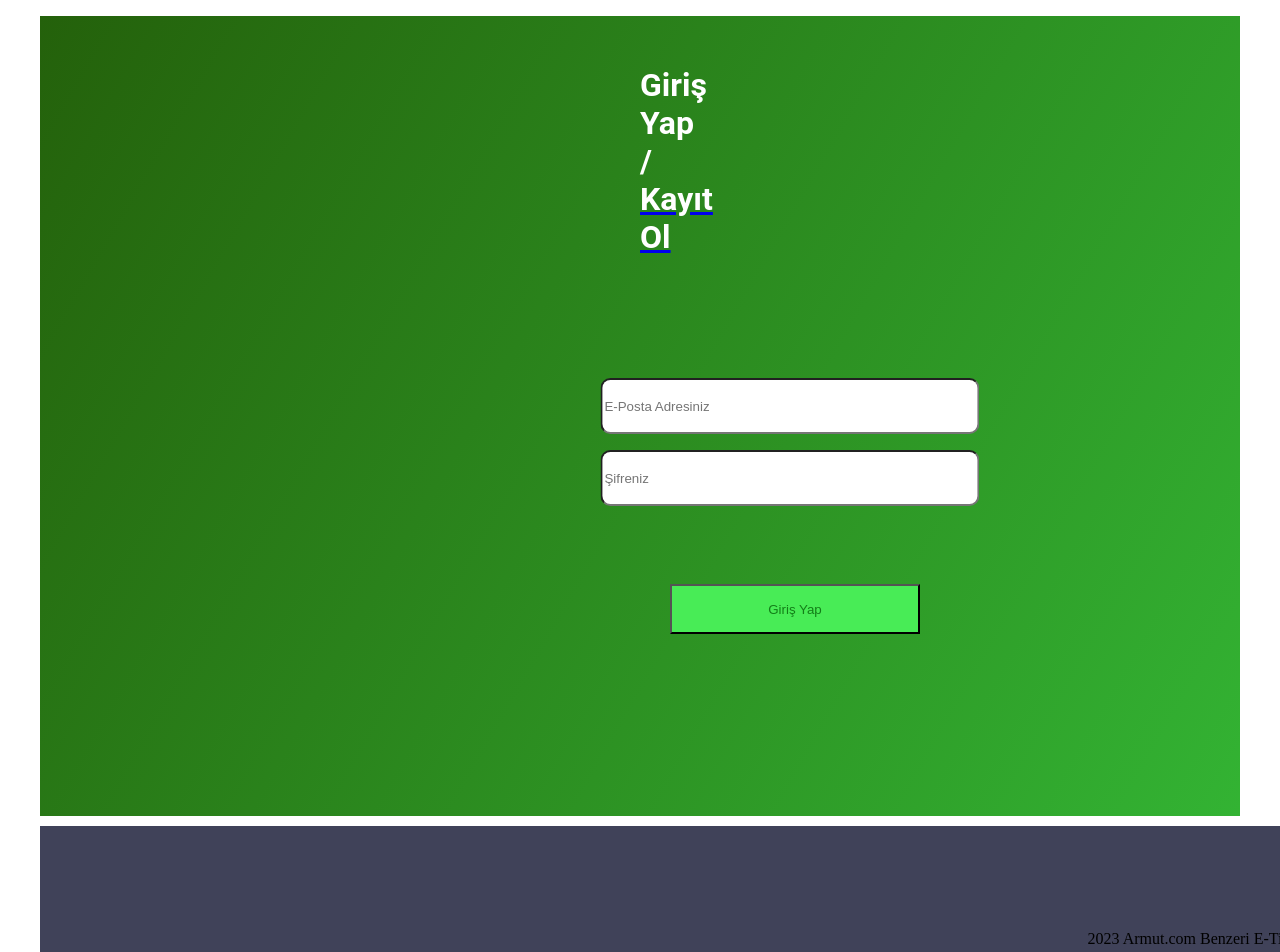
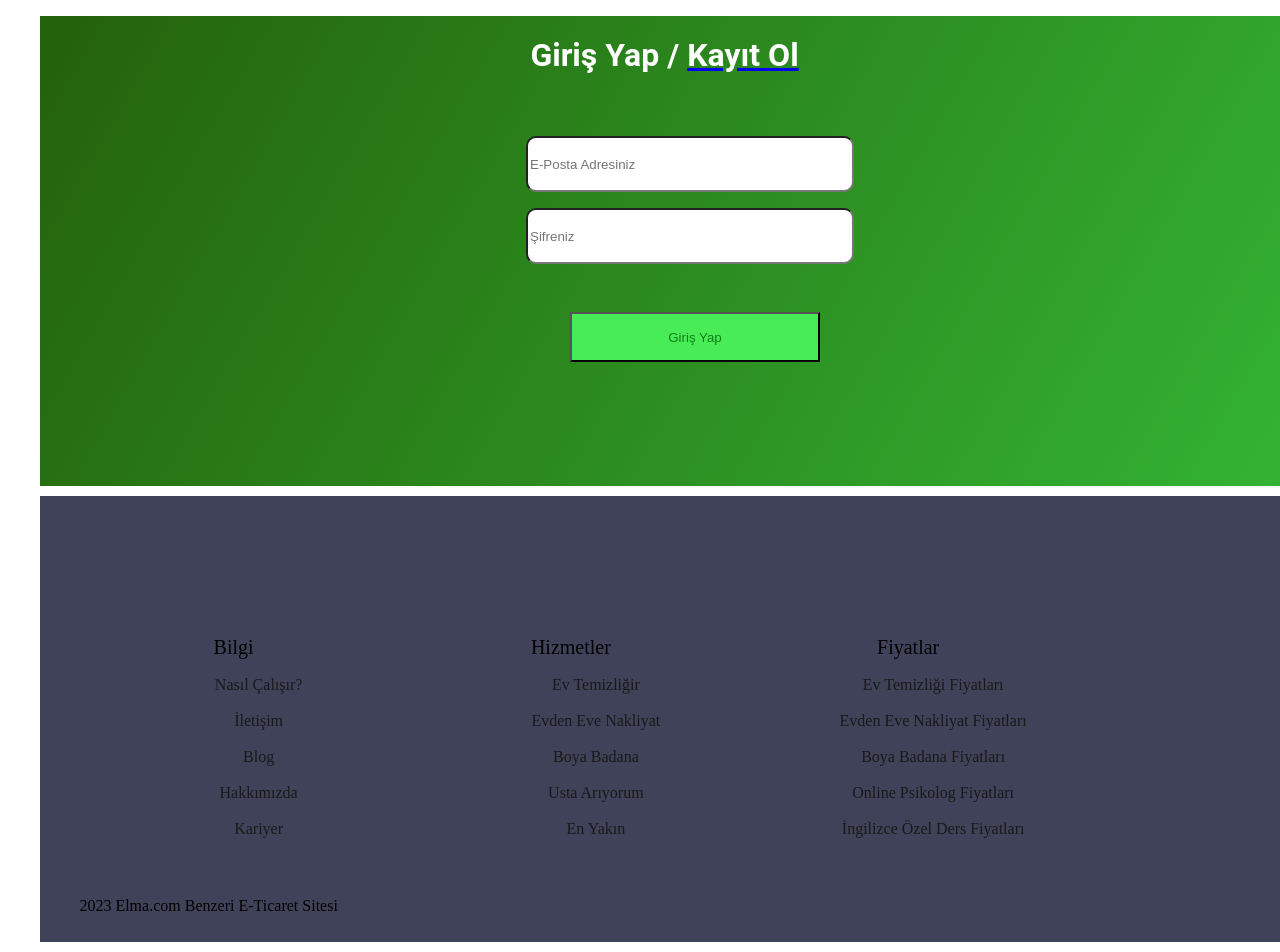
Before and after one commit to nildembuse/ArmutClone, a React (Vite) app: page /login in a window 1280 px wide. Shown: the part 120-1072 px from the top of the page. Built offline with nearby package versions, Linux system fonts and the light colour scheme.

Commit message:
duzenlemeler yapiliyor

```diff
--- a/src/App.css
+++ b/src/App.css
@@ -778,10 +778,6 @@ header.masthead .post-heading  {
   color: green;
 }
 
-
-
-
-
 .logContainer{
   margin: 0;
   padding: 0;
@@ -789,7 +785,8 @@ header.masthead .post-heading  {
   background-repeat: no-repeat;
   background-size: cover;
   background: linear-gradient(120deg, #24610b, #33b333);
-  height: 100vh;
+  height: 470px;
+  width: 1249px;
   overflow: hidden;
 }
 
@@ -799,7 +796,7 @@ header.masthead .post-heading  {
   background-color: #48ec56;
   color: #137e18;
   cursor: pointer;
-  margin: 50px 630px;
+  margin: 20px 530px;
   width: 250px;
   height: 50px;
 }
@@ -808,48 +805,55 @@ header.masthead .post-heading  {
   opacity: 0.75;
   transition: 0.5ms;
 }
+
 .regisForm {
-  margin-top: 150px;
+  margin-top: 90px;
 }
+
 .regisForm p input {
   display: flex;
   align-items: center;
-  margin: 5px 750px;
-  width: 250px;
+  margin: 5px 650px;
+  width: 150px;
   height: 50px;
   transform: translate(-50%, -50%);
-  width: 29vw;
+  width: 25vw;
   background: white;
   border-radius: 10px;
+}
 
-}
 .logContainer h1 {
-  text-decoration-color: black     ;
+  text-decoration-color: black;
   color: #fff;
   list-style:none;
-  margin: 50px 600px;
+  margin: 20px 400px;
 }
+
 .logContainer span {
-
   color: #fff;
   list-style:none;
 }
+
 .logContainer span:hover{
  color: black;
  opacity: 0.75;
  transition: 0.10ms;
 }
+
 .notRegister{
   margin: 5px 590px;
 }
+
 .contunie{
   list-style: none;
   text-decoration: none;
 }
+
 .click{
   color: #ffd300;
   text-decoration: none;
 }
+
 .signOuts{
   color: rgb(219, 219, 255);
   background-color: #5c3cbb;
@@ -858,6 +862,7 @@ text-decoration: none;
   padding-right: 55px;
   cursor: pointer;
 }
+
 .headUser{
   font-size: 25px;
   color: #ffd300;
@@ -876,8 +881,8 @@ text-decoration: none;
 /* Footer Kısmı Baslangıc */
 
 footer {
-  width: 1349px;
-  height: 425px;
+  width: 1249px;
+  height: 350px;
   background: #404259 ;
   margin-top: 10px;
   padding-top: 3rem;
@@ -942,4 +947,9 @@ footer {
   gap: 12px;
 }
 
+.haklari{
+  display: flex;
+  justify-content: center;
+}
+
 /* Footer Kısmı Bitis */
--- a/src/components/Footer.jsx
+++ b/src/components/Footer.jsx
@@ -41,8 +41,8 @@ export default  function Footer() {
                     <a href="#"><p2 className="statment">İngilizce Özel Ders Fiyatları</p2></a>
                   </nav>
 
-                </section>
-                <p> 2023 Armut.com Benzeri E-Ticaret Sitesi</p>
+                </section> <br />
+                <p className="haklari"> 2023 Elma.com Benzeri E-Ticaret Sitesi</p>
               </div>
             </div>
 
--- a/src/components/Header.jsx
+++ b/src/components/Header.jsx
@@ -42,6 +42,8 @@ export default  function Header() {
                         <li><a href="" className='but'>YARDIM</a></li>
                         <li><a href="" className='but-yesil'>HİZMET VER</a></li>
                         <li> <Link className='but' to="/login" onClick={() => login}>GİRİŞ</Link></li>
+                        <li> <Link className='but' to="/register">KAYIT OL</Link></li>
+
 
                     </ul>
                 </div>
--- a/src/components/Login.jsx
+++ b/src/components/Login.jsx
@@ -9,12 +9,9 @@ function Login() {
     const isRegister = location.pathname === '/register';
 
     const navigate = useNavigate();
-
     useEffect(() => {
         isRegister  && setSuggestRegister(false)
-
     })
-
     async function register(e) {
         e.preventDefault();
         const formData = new FormData(e.target);
@@ -40,12 +37,8 @@ function Login() {
                 else {
                     alert('hatalı veya eksik girildi.');
                 }
-
                 return;
             }
-
-
-
             navigate('/')
         } else {
             const { data, error } = await supabase.auth.signInWithPassword({
@@ -57,7 +50,6 @@ function Login() {
                 setSuggestRegister(true)
                 return;
             }
-
             navigate('/');
         }
     }
@@ -65,7 +57,7 @@ function Login() {
     return (
         <div className='logContainer'>
 
-            { <h1 className='loginRegister'>{isRegister   ? <><Link to='/login' >  <span className='loginRegister'> Giriş Yap</span> </Link> / </> : <> <span className='loginRegister'>Giriş Yap</span> / <Link to="/register" ><span className='loginRegister'>Kayıt Ol</span>  </Link></>}</h1> }
+            { <h1 className='loginRegister'>{isRegister   ? <><Link to='/login' > <span className='loginRegister'> Giriş Yap</span> </Link> / <span className='loginRegister'>Kayıt Ol</span> </> : <> <span className='loginRegister'>Giriş Yap</span> / <Link to="/register" ><span className='loginRegister'>Kayıt Ol</span>  </Link></>}</h1> }
             <form className='regisForm' onSubmit={register} >
                 {isRegister && <p> <input type="text" name="name" placeholder='Adınız' /></p>}
                 <p><input required type="email" name="email" placeholder='E-Posta Adresiniz' /></p>
@@ -74,7 +66,6 @@ function Login() {
 
             </form>
             {suggestRegister && <p className='notRegister' style={{ color: 'red' }}>Kullanıcı Bulunamadı <Link className='click' to="/register">Kayıt Olmak İçin Tıkla </Link></p>}
-
      </div>
     )
 }
```
Lines whose indentation alone changed are shown as unchanged.
